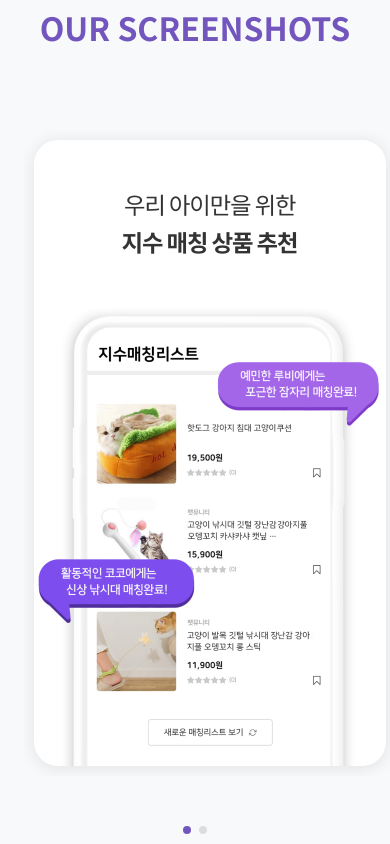
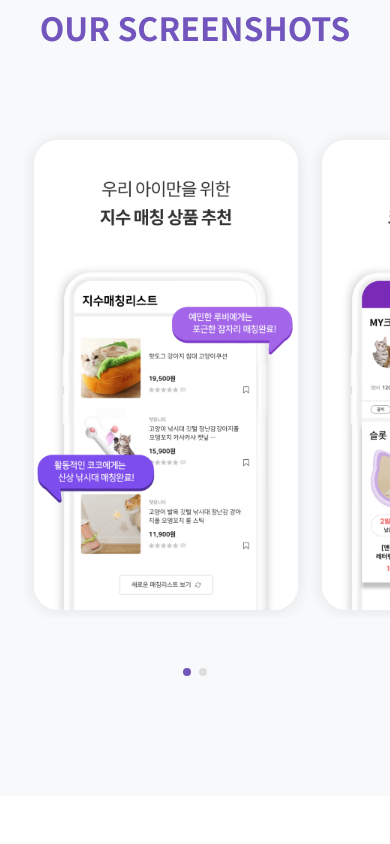
Before and after one commit to deeun/twobepet-landing, a Nuxt app: page / in a window 390 px wide. Shown: the part 3760-4604 px from the top of the page. Built offline with nearby package versions, Linux system fonts and the light colour scheme.

Commit message:
Add files via upload

```diff
--- a/components/OurScreenshots.vue
+++ b/components/OurScreenshots.vue
@@ -47,8 +47,19 @@ export default {
   },
   mounted() {
     this.event()
+    this.dotChangeOnTime()
   },
   methods: {
+    dotIndicator () {
+      const slide1 = document.getElementById("ss-slide-1");
+      const slide2 = document.getElementById("ss-slide-2");
+
+      this.isActiveOne = slide1.getBoundingClientRect().x > -400;
+      this.isActiveTwo = slide2.getBoundingClientRect().x < 700 && slide2.getBoundingClientRect().x > -400;
+    },
+    dotChangeOnTime() {
+      setInterval(this.dotIndicator, 1000)
+    },
     event() {
       const slider = document.querySelector('.ss-slides');
       let isDown = false;
@@ -59,12 +70,12 @@ export default {
         isDown = true;
         startX = e.pageX - slider.offsetLeft;
         scrollLeft = slider.scrollLeft;
-        dotIndicator()
+        this.dotIndicator()
       });
 
       slider.addEventListener('mouseup', () => {
         isDown = false;
-        dotIndicator()
+        this.dotIndicator()
       });
 
       slider.addEventListener('mousemove', (e) => {
@@ -73,18 +84,8 @@ export default {
         const x = e.pageX - slider.offsetLeft;
         const walk = (x - startX) * 0.7; // scroll-fast
         slider.scrollLeft = scrollLeft - walk;
-        dotIndicator()
+        this.dotIndicator()
       });
-
-      const dotIndicator = () => {
-        const slide1 = document.getElementById("ss-slide-1");
-        const slide2 = document.getElementById("ss-slide-2");
-        // const slide3 = document.getElementById("ss-slide-3");
-
-        this.isActiveOne = slide1.getBoundingClientRect().x > -400;
-        this.isActiveTwo = slide2.getBoundingClientRect().x < 700 && slide2.getBoundingClientRect().x > -400;
-        // this.isActiveThree = slide3.getBoundingClientRect().x < 700 && slide3.getBoundingClientRect().x > -400;
-      }
     },
   },
 }
@@ -137,7 +138,7 @@ export default {
 }
 
 .ss-slides-group {
-  padding: 10px;
+  padding: 10px 0 0 10px;
   display: flex;
   justify-content: space-between;
 }
@@ -205,12 +206,26 @@ export default {
     margin-left: 24px;
   }
 
+  .ss-slides {
+    height: 488px;
+  }
+
   .ss-slides-group div {
+    width: 264px;
+    height: 468px;
     margin-right: 24px;
+  }
+
+  .ss-slide-img {
+    width: 264px;
   }
 
   .dot-indicator--area {
     min-width: 300px;
   }
+
+  .dot-indicator--wrapper {
+    margin-bottom: 120px;
+  }
 }
 </style>용
```
Also changed, not shown: 2 other files (tests, documents, lock files or other folders).
